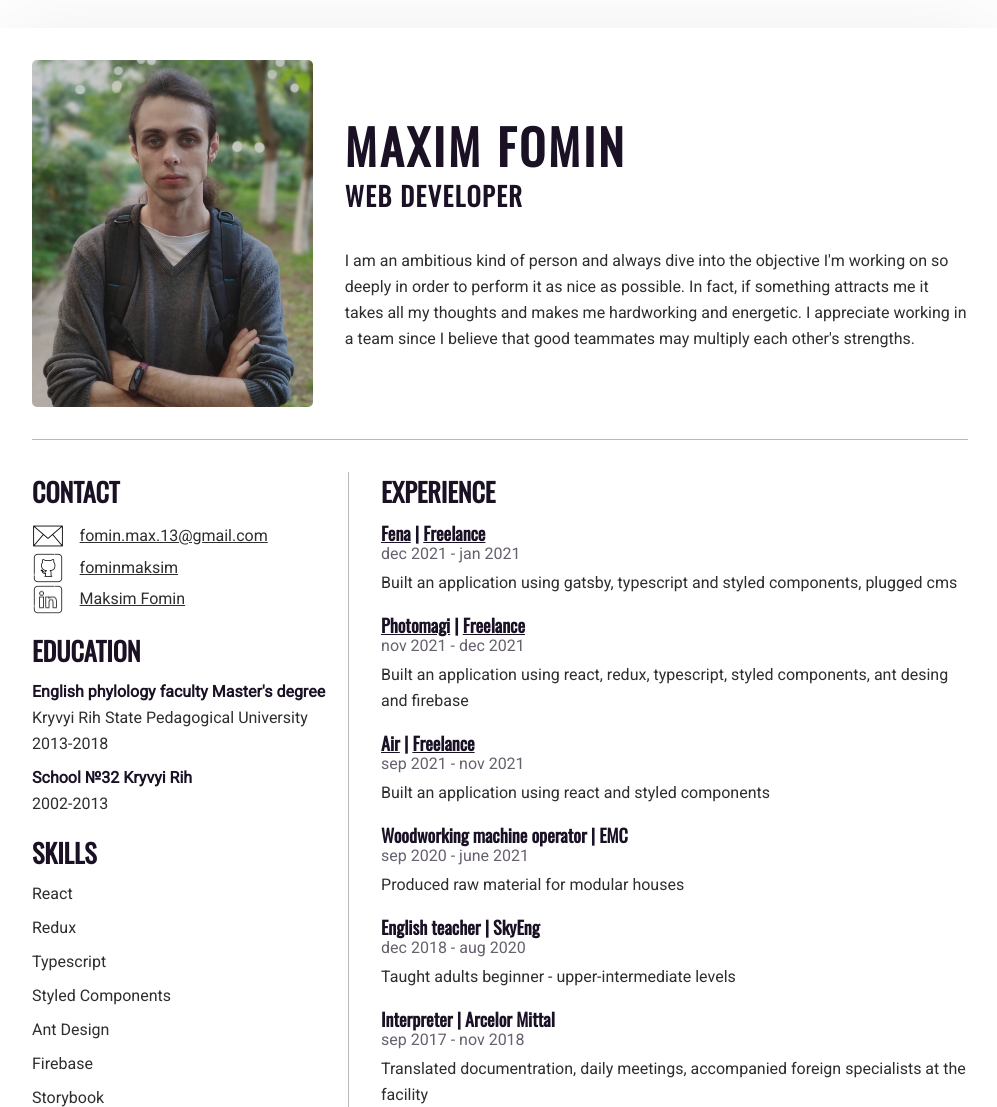
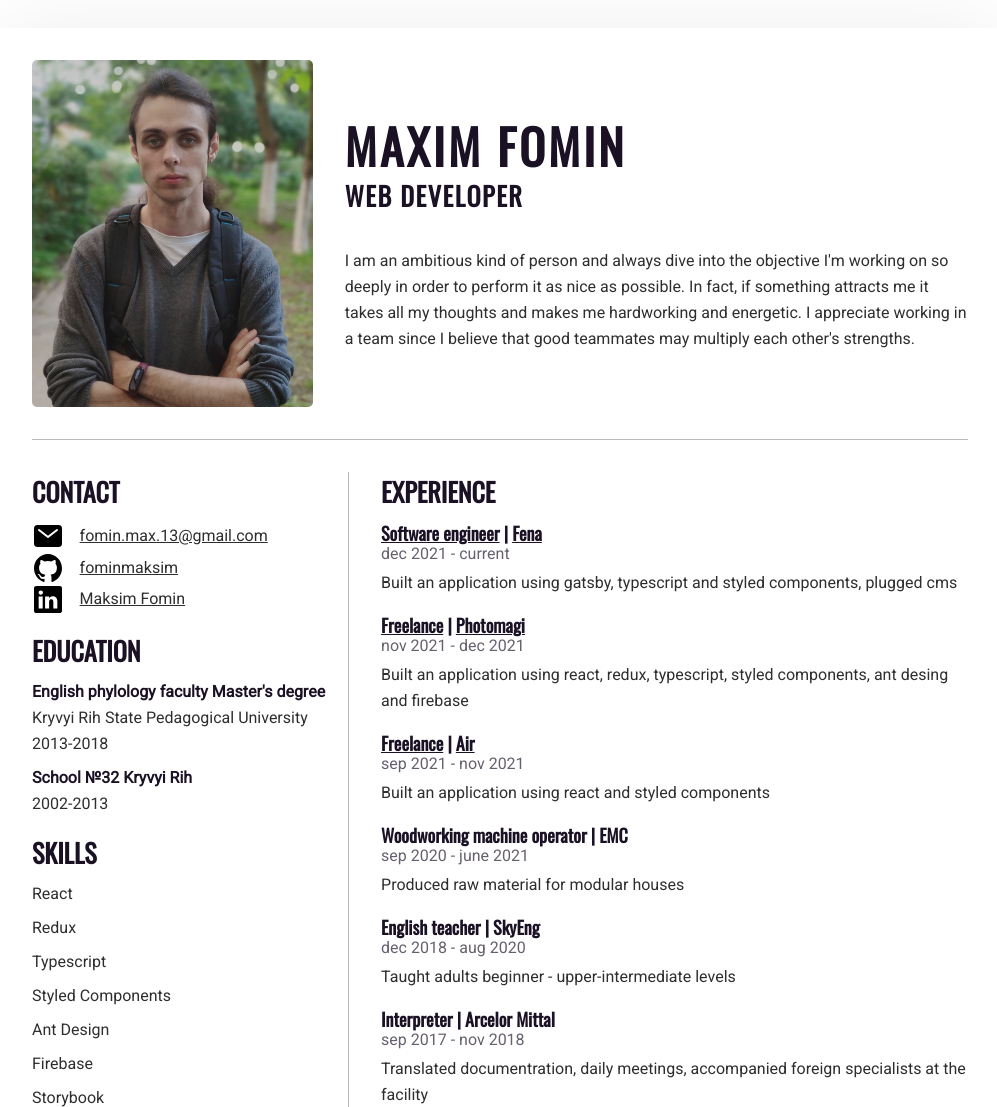
Before and after one commit to fominmaksim/CV, a Gatsby site: page / in a window 1280 px wide. Shown: the part 132-1239 px from the top of the page, without its empty margins (140-1137 px from the left). Built offline with nearby package versions, Linux system fonts and the light colour scheme; Gatsby itself is replaced by a stand-in of ours.

Commit message:
feat: completed cv

```diff
--- a/src/pages/index.tsx
+++ b/src/pages/index.tsx
@@ -3,9 +3,9 @@ import { H1, H3, H4, P } from '@/components/Typography';
 import styled from 'styled-components';
 import Main from '@/components/Main';
 import avatar from '../assets/img/avatar.jpg';
-import email from '../assets/icons/email.png';
-import github from '../assets/icons/github.png';
-import linkedin from '../assets/icons/linkedin.png';
+import email from '../assets/icons/email.svg';
+import github from '../assets/icons/github.svg';
+import linkedin from '../assets/icons/linkedin.svg';
 
 const Header = styled.section`
   display: flex;
@@ -105,13 +105,6 @@ const Date = styled(P)`
   margin-bottom: var(--space-1);
 `;
 
-const HoverableSpan = styled.span`
-  transition: 200ms;
-  &:hover {
-    color: green;
-  }
-`;
-
 const Home: React.FunctionComponent = () => (
   <Main>
     <Header>
@@ -175,9 +168,7 @@ const Home: React.FunctionComponent = () => (
         </InfoSection>
         <InfoSection>
           <SectionTitle>SKILLS</SectionTitle>
-          <DescriptionItem>
-            <HoverableSpan>React</HoverableSpan>
-          </DescriptionItem>
+          <DescriptionItem>React</DescriptionItem>
           <DescriptionItem>Redux</DescriptionItem>
           <DescriptionItem>Typescript</DescriptionItem>
           <DescriptionItem>Styled Components</DescriptionItem>
@@ -198,17 +189,17 @@ const Home: React.FunctionComponent = () => (
               href="https://condescending-aryabhata-5b6f54.netlify.app/"
               target="_blank"
             >
-              Fena
+              Software engineer
             </Link>
             {` `}| {` `}
             <Link
               href="https://github.com/fena-co/marketing-website"
               target="_blank"
             >
-              Freelance
+              Fena
             </Link>
           </JobTitle>
-          <Date>dec 2021 - jan 2021</Date>
+          <Date>dec 2021 - current</Date>
           <DescriptionItem>
             Built an application using gatsby, typescript and styled components,
             plugged cms
@@ -220,14 +211,14 @@ const Home: React.FunctionComponent = () => (
               href="https://attech-org.github.io/photomagi/"
               target="_blank"
             >
-              Photomagi
+              Freelance
             </Link>
             {` `}|{` `}
             <Link
               href="https://github.com/attech-org/photomagi"
               target="_blank"
             >
-              Freelance
+              Photomagi
             </Link>
           </JobTitle>
           <Date>nov 2021 - dec 2021</Date>
@@ -239,11 +230,11 @@ const Home: React.FunctionComponent = () => (
         <InfoSection>
           <JobTitle>
             <Link href="https://attech-org.github.io/air/" target="_blank">
-              Air
+              Freelance
             </Link>
             {` `}|{` `}
             <Link href="https://github.com/attech-org/air" target="_blank">
-              Freelance
+              Air
             </Link>
           </JobTitle>
           <Date>sep 2021 - nov 2021</Date>
```
Also changed, not shown: src/assets/icons/email.png (deleted), src/assets/icons/email.svg (added), src/assets/icons/github.png (deleted), src/assets/icons/github.svg (added), src/assets/icons/linkedin.png (deleted), src/assets/icons/linkedin.svg (added).
